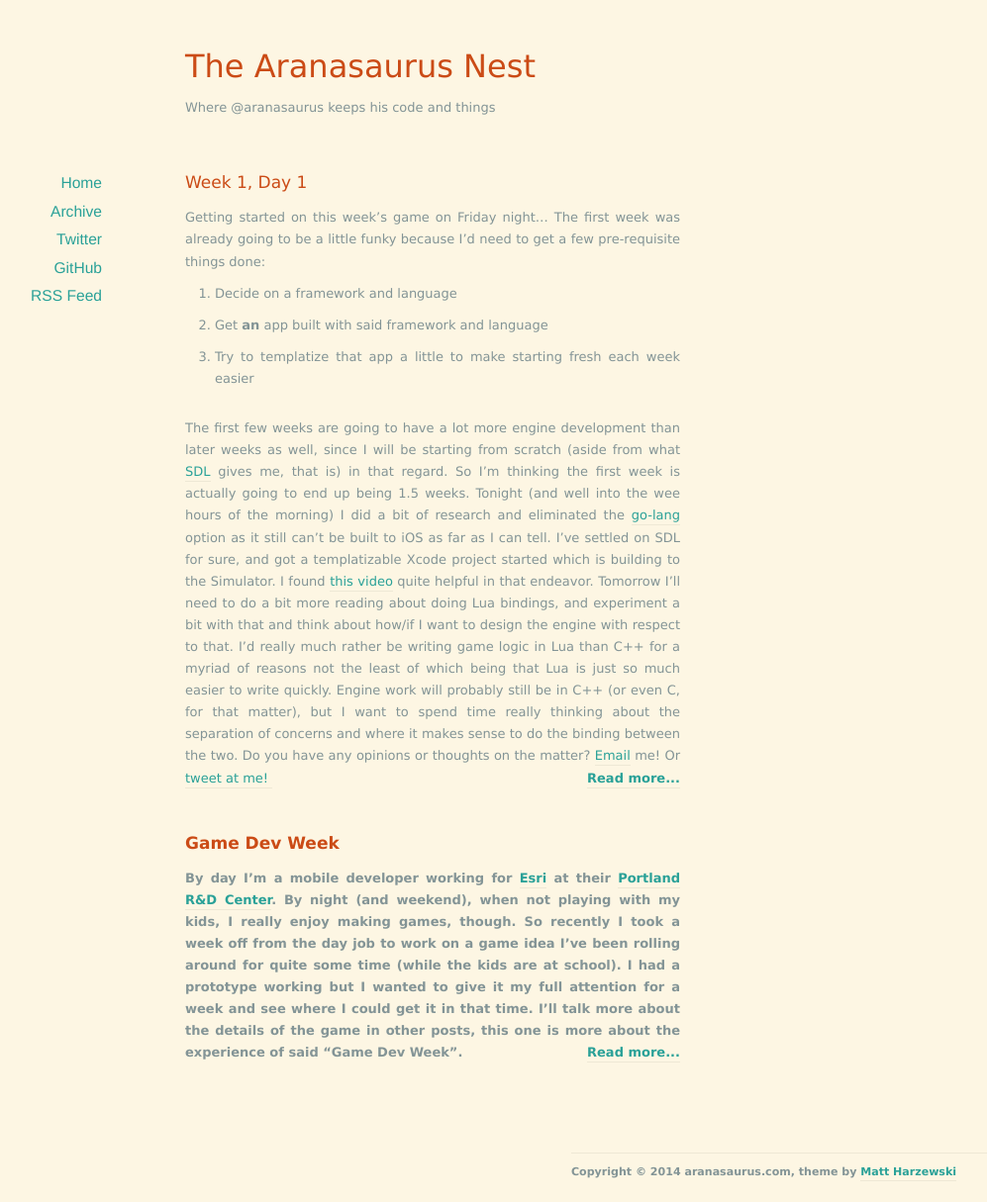
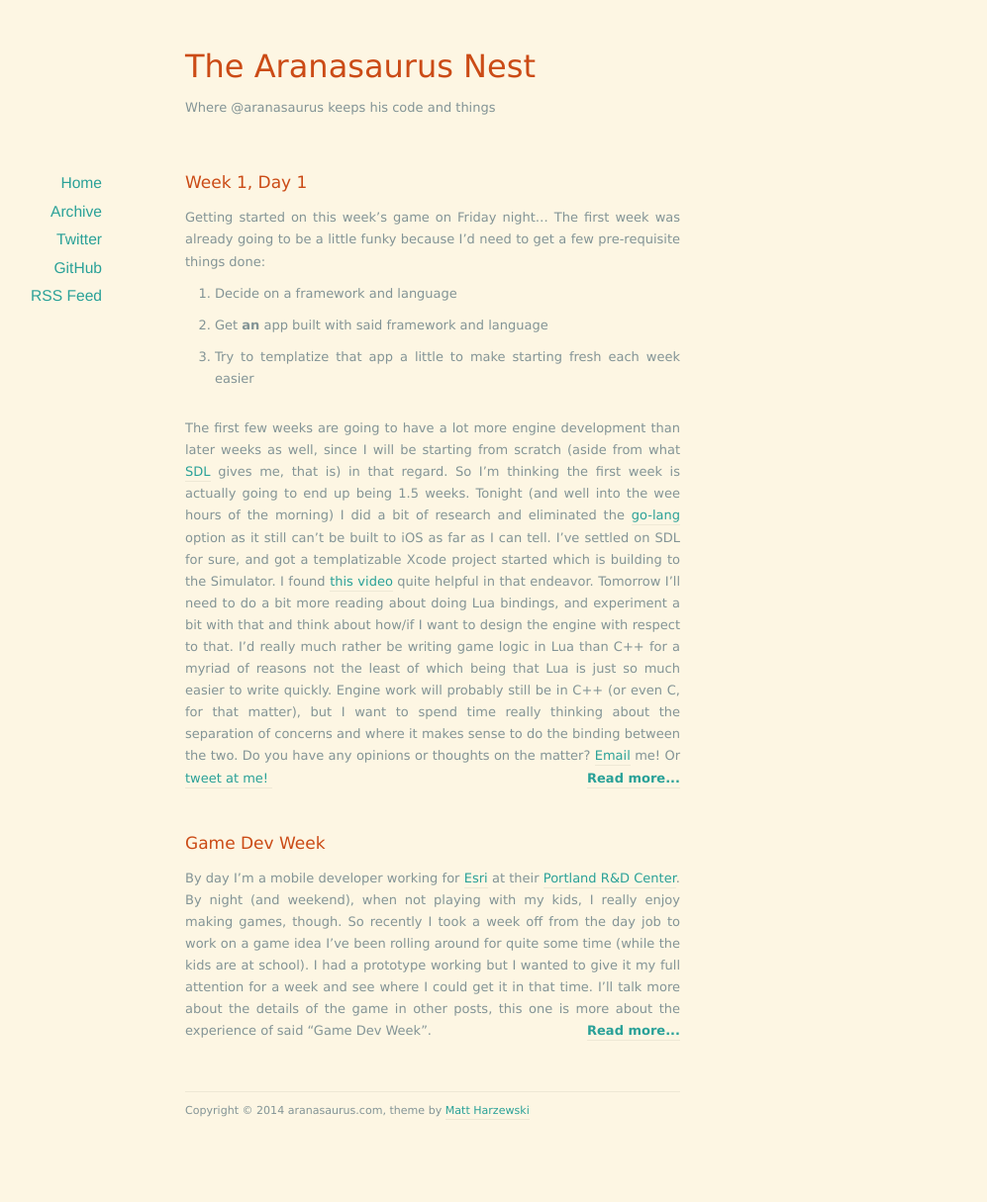
Before and after one commit to aranasaurus/aranasaurus.github.io, a Jekyll site: the page built from index.html, in a window 1280 px wide. Shown: the whole page at 99% size, without its empty margins (203-1200 px from the left). Built offline with Jekyll 4.4.1, drawn with Linux system fonts in a browser that asks for light colours; nearby versions of some CDN libraries; the list of posts is cut into pages by our own code; comment, search, counter and statistics services are not loaded; after the commit the page ends 1153 px from its top, so only the background shows below that.

Commit message:
close strong tag on Read More...

```diff
--- a/index.html
+++ b/index.html
@@ -16,7 +16,7 @@
 			<h1><a href="{{ post.url }}">{{ post.title }}</a></h1>
 		{% endif %}
 
-        <div class="excerpt">{{ post.excerpt | remove: '<p>' | remove: '</p>' }} &nbsp;&nbsp;<strong style="float:right"><a href="{{ post.url }}">Read more...</a><strong></div>
+        <div class="excerpt">{{ post.excerpt | remove: '<p>' | remove: '</p>' }} &nbsp;&nbsp;<strong style="float:right"><a href="{{ post.url }}">Read more...</a></strong></div>
 
 	</article>
 
```
